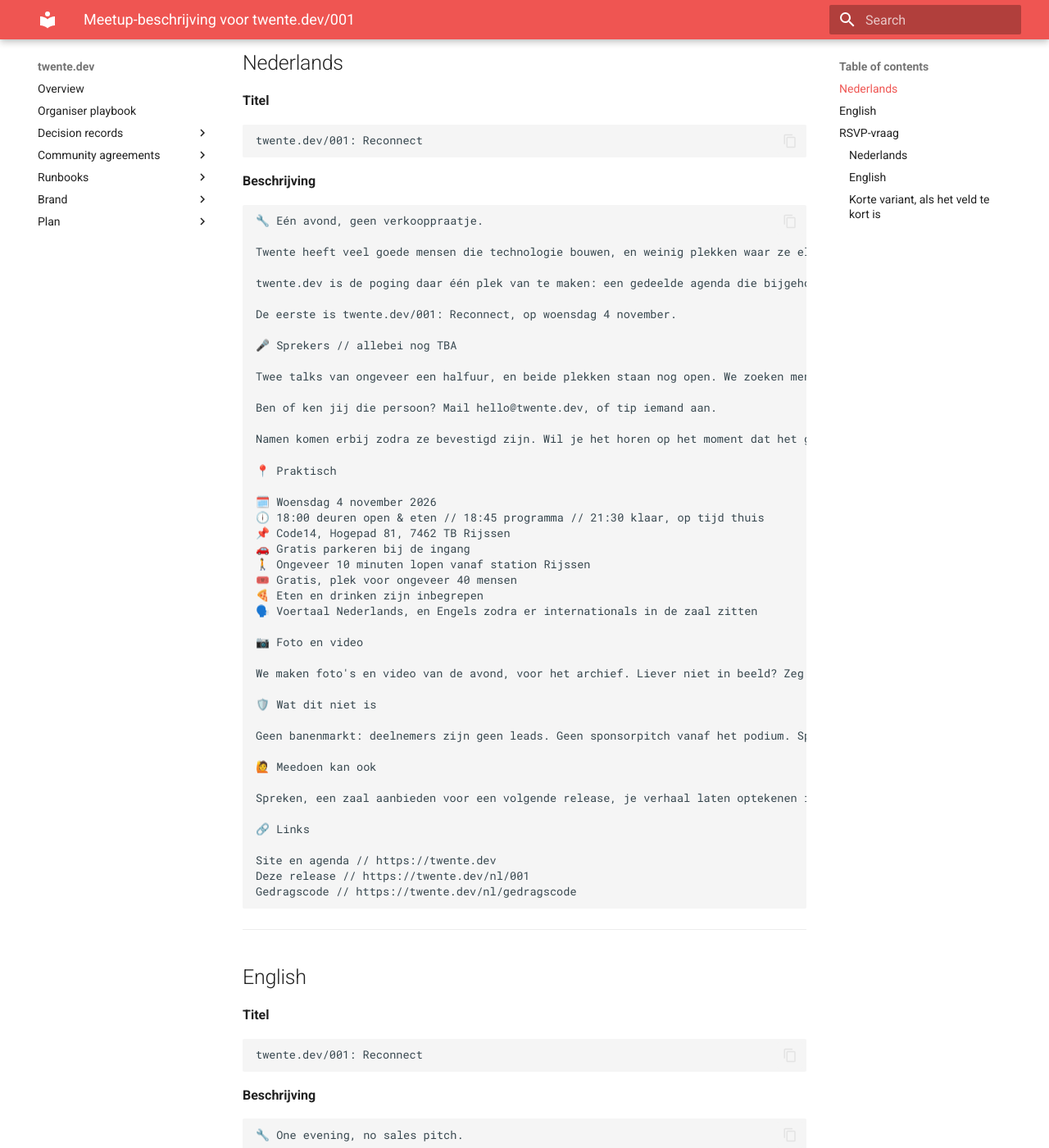
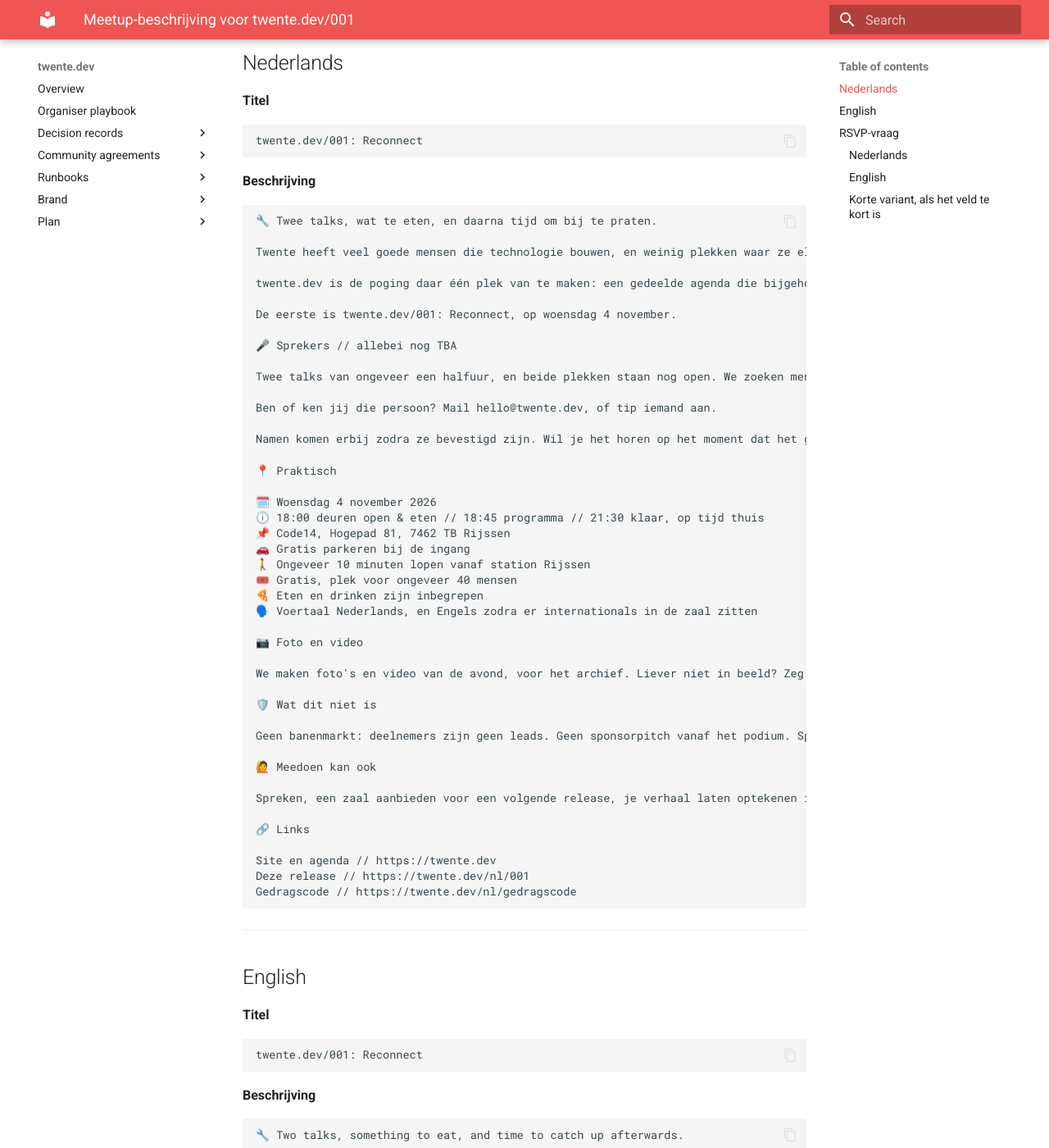
Before and after one commit to webgrip/twente.dev, an MkDocs documentation site: the page built from docs/brand/copy/meetup-001.md, in a window 1280 px wide and 1400 px high, scrolled down 583 px. Shown: the whole window at 82% size. Built offline with MkDocs 1.6.1 and Material for MkDocs 9.7.7, drawn with Linux system fonts in a browser that asks for light colours; some of the changed text lies outside the part shown.

Commit message:
docs(brand): de openingsregel van de meetup-tekst zegt gewoon wat er gebeurt
Co-Authored-By: Claude Fable 5.1 <noreply@anthropic.com>

````diff
--- a/docs/brand/copy/meetup-001.md
+++ b/docs/brand/copy/meetup-001.md
@@ -33,7 +33,7 @@ twente.dev/001: Reconnect
 **Beschrijving**
 
 ```
-🔧 Eén avond, geen verkooppraatje.
+🔧 Twee talks, wat te eten, en daarna tijd om bij te praten.
 
 Twente heeft veel goede mensen die technologie bouwen, en weinig plekken waar ze elkaar tegenkomen buiten hun eigen kantoor. Er zijn meetups, en er zitten goede bij, maar ze zijn versnipperd, vaak gebonden aan één stack of één werkgever, en je moet ze net kennen om ze te vinden.
 
@@ -92,7 +92,7 @@ twente.dev/001: Reconnect
 **Beschrijving**
 
 ```
-🔧 One evening, no sales pitch.
+🔧 Two talks, something to eat, and time to catch up afterwards.
 
 Twente has plenty of good people building technology, and few places where they meet outside their own office. There are meetups, and some are good, but they are scattered, often tied to one stack or one employer, and you have to know about them to find them.
 
````
